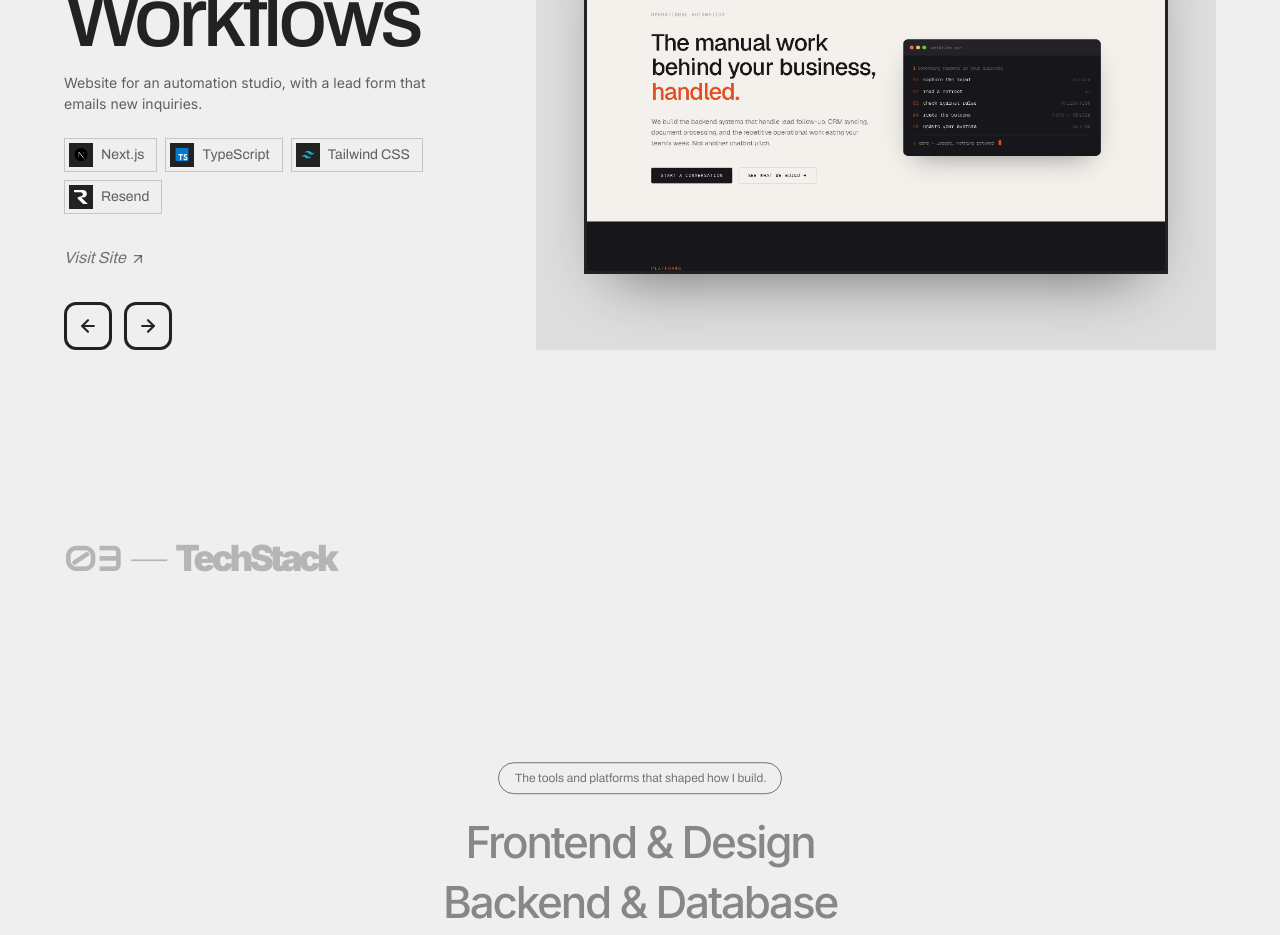
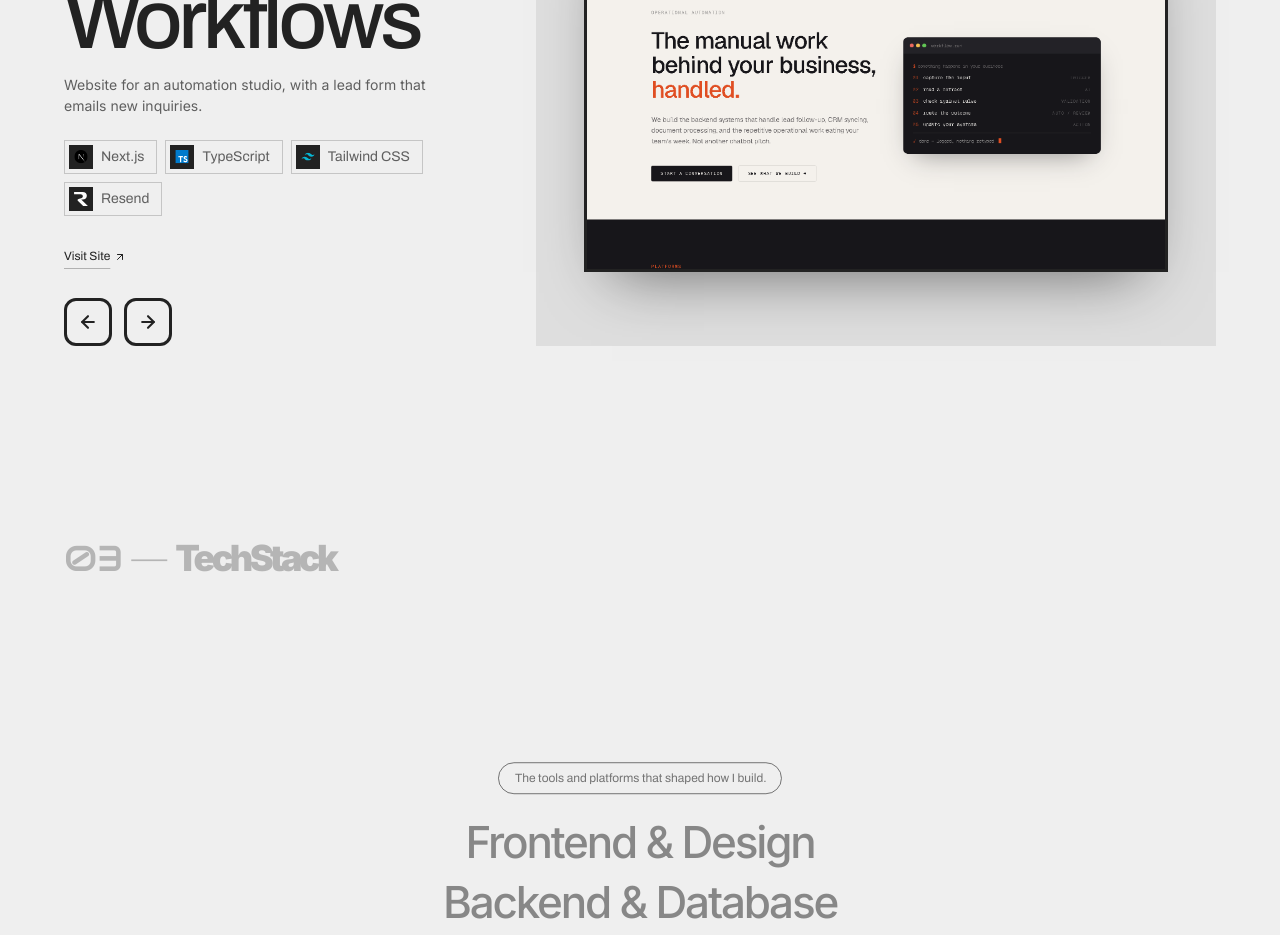
Before and after one commit to mors-codes/portfolio-2026, a Next.js app: page / in a window 1280 px wide. Shown: the part 1980-2915 px from the top of the page. Built offline with nearby package versions, Linux system fonts and the light colour scheme; a web font is replaced by a local one.

Commit message:
Works: restyle Visit Site link, tighter spacing under tags

```diff
--- a/src/components/ui/WorksSwap.tsx
+++ b/src/components/ui/WorksSwap.tsx
@@ -341,7 +341,7 @@ export default function WorksSwap({ works }: WorksSwapProps) {
           {active.description && <p data-reveal>{active.description}</p>}
         </div>
 
-        <div className="mt-6 empty:hidden lg:min-h-19 lg:empty:block">
+        <div className="mt-6 empty:hidden lg:min-h-8.5 lg:empty:block">
         {active.stack && active.stack.length > 0 && (
           <ul data-reveal className="flex flex-wrap gap-2">
             {active.stack.map((item) => (
@@ -375,13 +375,12 @@ export default function WorksSwap({ works }: WorksSwapProps) {
             href={active.link}
             target="_blank"
             rel="noopener noreferrer"
-            className="group relative mt-8 inline-block self-start font-sans text-base font-normal text-ink/60 transition-colors hover:text-ink"
+            className="group relative mt-8 inline-block self-start font-sans text-xs font-normal text-ink"
           >
-            <span className="relative italic">
+            <span className="underline decoration-ink/30 decoration-1 underline-offset-8 transition-colors group-hover:decoration-ink">
               Visit Site
-              <span className="absolute bottom-0 left-0 h-[1.5px] w-0 bg-current transition-all duration-300 group-hover:w-full" />
             </span>
-            <ArrowUpRight size={16} className="ml-1 inline-block" />
+            <ArrowUpRight size={12} className="ml-1 inline-block" />
           </a>
         )}
       </div>
```
